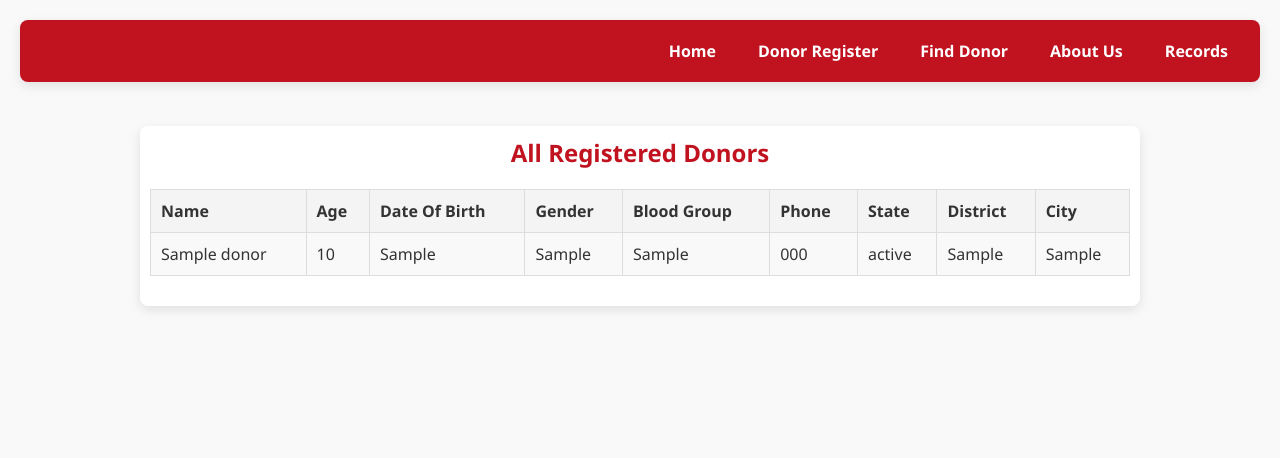
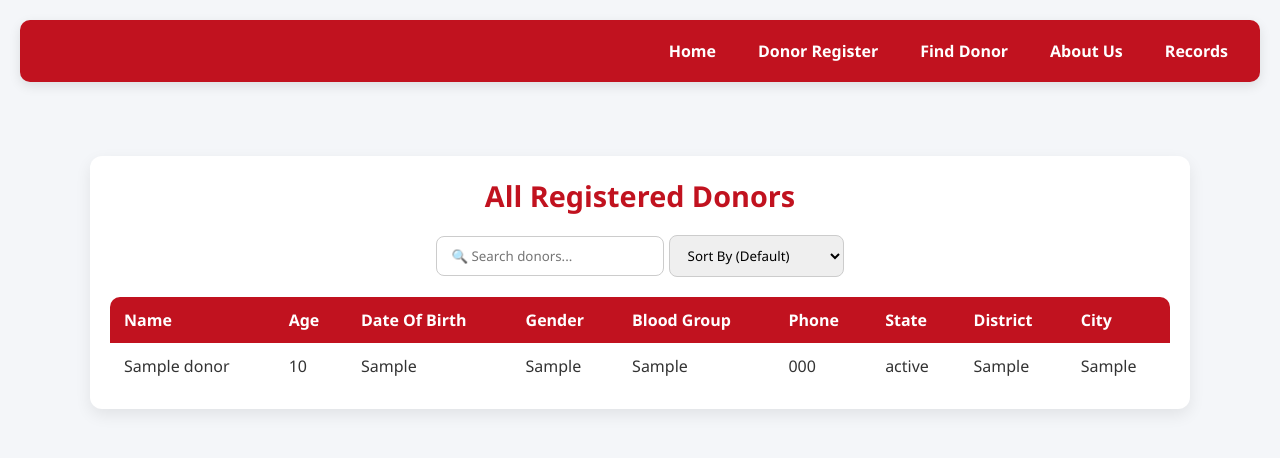
Before and after one commit to therajyadav23/php-mysql, a PHP site: page /records.php in a window 1280 px wide. Shown: the top 458 px of the page. Run offline with PHP 8.4, Linux system fonts and the light colour scheme; tables that the repository leaves empty or names only in its code hold one stand-in row (values such as "Sample post").

Commit message:
field project new

```diff
--- /dev/null
+++ b/fild project/images/image.php
@@ -0,0 +1,3 @@
+<img src="images/images1.jpg" alt="About Us">
+<img src="images/mission.jpg" alt="Mission">
+<img src="images/vision.jpg" alt="Vision">
--- a/fild project/records.php
+++ b/fild project/records.php
@@ -1,11 +1,41 @@
 <?php
 include 'db.php';
+
+// Default sorting
+$orderBy = "id DESC";
+
+// Handle sorting option
+if (isset($_GET['sort'])) {
+    $sort = $_GET['sort'];
+    switch ($sort) {
+        case "name_asc":
+            $orderBy = "name ASC";
+            break;
+        case "name_desc":
+            $orderBy = "name DESC";
+            break;
+        case "age_asc":
+            $orderBy = "age ASC";
+            break;
+        case "age_desc":
+            $orderBy = "age DESC";
+            break;
+        case "blood_group":
+            $orderBy = "blood_group ASC";
+            break;
+        default:
+            $orderBy = "id DESC";
+    }
+}
+
+$sql = "SELECT * FROM donors ORDER BY $orderBy";
+$result = $conn->query($sql);
 ?>
 <!DOCTYPE html>
 <html lang="en">
 <head>
   <meta charset="UTF-8">
-  <title>My Profile</title>
+  <title>All Donors</title>
 </head>
 <body>
   <nav>
@@ -20,12 +50,28 @@ include 'db.php';
   <br><br>
   <div class="profile">
     <h2>All Registered Donors</h2>
+
+    <!-- Filter & Sort Controls -->
+    <div class="controls">
+      <form method="GET" action="">
+        <input type="text" id="searchBox" placeholder="🔍 Search donors..." onkeyup="filterTable()">
+        <select name="sort" id="sort" onchange="this.form.submit()">
+          <option value="">Sort By (Default)</option>
+          <option value="name_asc" <?php if(isset($sort)&&$sort=="name_asc") echo "selected"; ?>>Name (A–Z)</option>
+          <option value="name_desc" <?php if(isset($sort)&&$sort=="name_desc") echo "selected"; ?>>Name (Z–A)</option>
+          <option value="age_asc" <?php if(isset($sort)&&$sort=="age_asc") echo "selected"; ?>>Age (Youngest First)</option>
+          <option value="age_desc" <?php if(isset($sort)&&$sort=="age_desc") echo "selected"; ?>>Age (Oldest First)</option>
+          <option value="blood_group" <?php if(isset($sort)&&$sort=="blood_group") echo "selected"; ?>>Blood Group</option>
+        </select>
+      </form>
+    </div>
+
     <?php
-      $sql = "SELECT * FROM donors ORDER BY id DESC";
-      $result = $conn->query($sql);
       if ($result && $result->num_rows > 0) {
-          echo "<table>";
-          echo "<tr>
+          echo "<div class='table-wrapper'>";
+          echo "<table id='donorTable'>";
+          echo "<thead>
+                  <tr>
                     <th>Name</th>
                     <th>Age</th>
                     <th>Date Of Birth</th>
@@ -35,7 +81,9 @@ include 'db.php';
                     <th>State</th>
                     <th>District</th>
                     <th>City</th>
-                </tr>";
+                  </tr>
+                </thead>
+                <tbody>";
           while($row = $result->fetch_assoc()) {
               echo "<tr>
                       <td>{$row['name']}</td>
@@ -49,29 +97,33 @@ include 'db.php';
                       <td>{$row['city']}</td>
                     </tr>";
           }
-          echo "</table>";
+          echo "</tbody></table>";
+          echo "</div>";
       } else {
           echo "<p>No donors found.</p>";
       }
     ?>
+  </div>
+
   <style>
-    /* Reset and base styles */
+/* General Styles */
 * {
-  margin: 0;
-  padding: 0;
+  margin: 0; padding: 0;
   box-sizing: border-box;
   font-family: 'Segoe UI', Arial, sans-serif;
 }
 body {
-  background: #f9f9f9;
+  background: #f4f6f9;
   color: #333;
   padding: 20px;
 }
+
+/* Navbar */
 nav {
   display: flex;
   background: #c1121f;
   padding: 12px 20px;
-  border-radius: 8px;
+  border-radius: 10px;
   box-shadow: 0 4px 12px rgba(0,0,0,0.1);
 }
 nav .links {
@@ -85,73 +137,92 @@ nav .links a {
   font-weight: 600;
   padding: 8px 12px;
   border-radius: 6px;
-  transition: background 0.3s, color 0.3s;
+  transition: background 0.3s, transform 0.2s;
 }
 nav .links a:hover {
   background: #fff5f5;
-  color: #ff0011;
+  color: #c1121f;
+  transform: scale(1.05);
 }
 
+/* Profile Section */
 .profile {
-  max-width: 1000px;
-  margin: 0 auto;
+  max-width: 1100px;
+  margin: 30px auto;
   background: #fff;
-  padding: 10px;
-  border-radius: 8px;
-  box-shadow: 0 4px 12px rgba(0,0,0,0.1);
+  padding: 20px;
+  border-radius: 12px;
+  box-shadow: 0 6px 16px rgba(0,0,0,0.08);
 }
 .profile h2 {
   text-align: center;
   color: #c1121f;
   margin-bottom: 20px;
+  font-size: 1.8rem;
 }
 
+/* Controls */
+.controls {
+  display: flex;
+  justify-content: center;
+  gap: 12px;
+  margin-bottom: 20px;
+}
+.controls input, .controls select {
+  padding: 10px 14px;
+  border: 1px solid #ccc;
+  border-radius: 8px;
+  outline: none;
+  transition: border 0.3s;
+}
+.controls input:focus, .controls select:focus {
+  border: 1px solid #c1121f;
+  box-shadow: 0 0 6px rgba(193,18,31,0.3);
+}
+
+/* Table */
+.table-wrapper {
+  overflow-x: auto;
+}
 table {
   width: 100%;
   border-collapse: collapse;
-  margin-bottom: 20px;
+  border-radius: 10px;
+  overflow: hidden;
+}
+table thead {
+  position: sticky;
+  top: 0;
+  background: #c1121f;
+  color: white;
 }
 table th, table td {
-  border: 1px solid #ddd;
-  padding: 10px;
+  padding: 12px 14px;
   text-align: left;
 }
-
-table th {
-  background: #f4f4f4;
-}
-table tr:nth-child(even) {
-  background: #f9f9f9;
-}
-table tr:hover {
-  background: #ffe5e5;
+table tbody tr {
   transition: background 0.2s;
 }
-.back-link {
-  display: inline-block;
-  margin-top: 10px;
-  text-decoration: none;
-  color: #c1121f;
-  font-weight: bold;
+table tbody tr:nth-child(even) {
+  background: #fafafa;
 }
-.back-link:hover {
-  text-decoration: underline;
-}
-form {
-  max-width: 400px;
-  margin: 20px auto;
-  background: #fff;
-  padding: 20px;
-  border-radius: 8px;
-  box-shadow: 0 4px 12px rgba(0,0,0,0.1);
-}
-form label {
-  display: block;
-  margin-bottom: 6px;
-  font-weight: 600;
-  color: #555;
+table tbody tr:hover {
+  background: #ffe5e5;
 }
   </style>
 
+  <script>
+  // Client-side search filter
+  function filterTable() {
+    let input = document.getElementById("searchBox");
+    let filter = input.value.toLowerCase();
+    let rows = document.querySelectorAll("#donorTable tbody tr");
+    rows.forEach(row => {
+      let text = row.innerText.toLowerCase();
+      row.style.display = text.includes(filter) ? "" : "none";
+    });
+  }
+  </script>
+
 </body>
 </html>
```
Also changed, not shown: fild project/about.php (+132 -54 lines). Lines whose indentation alone changed are shown as unchanged.
